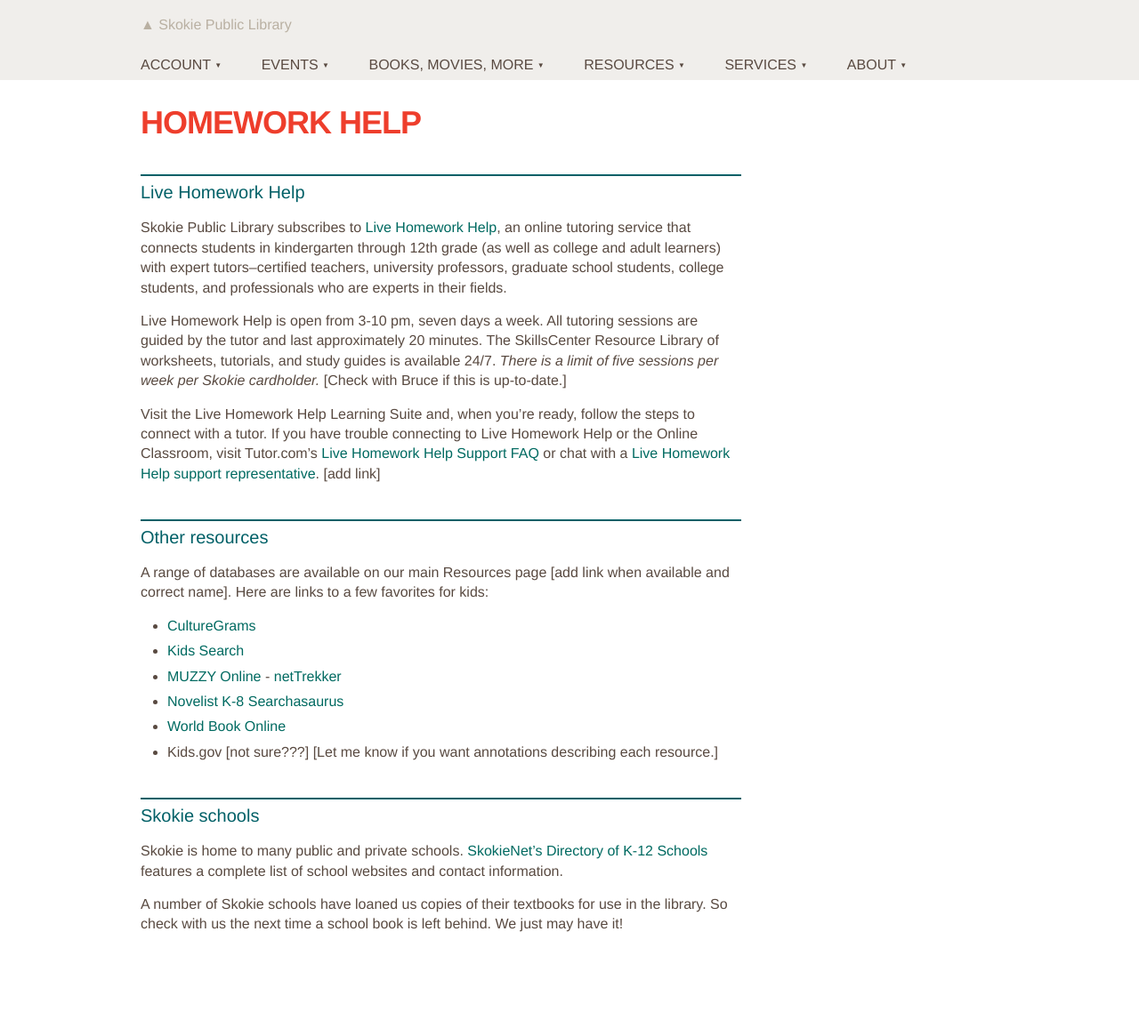
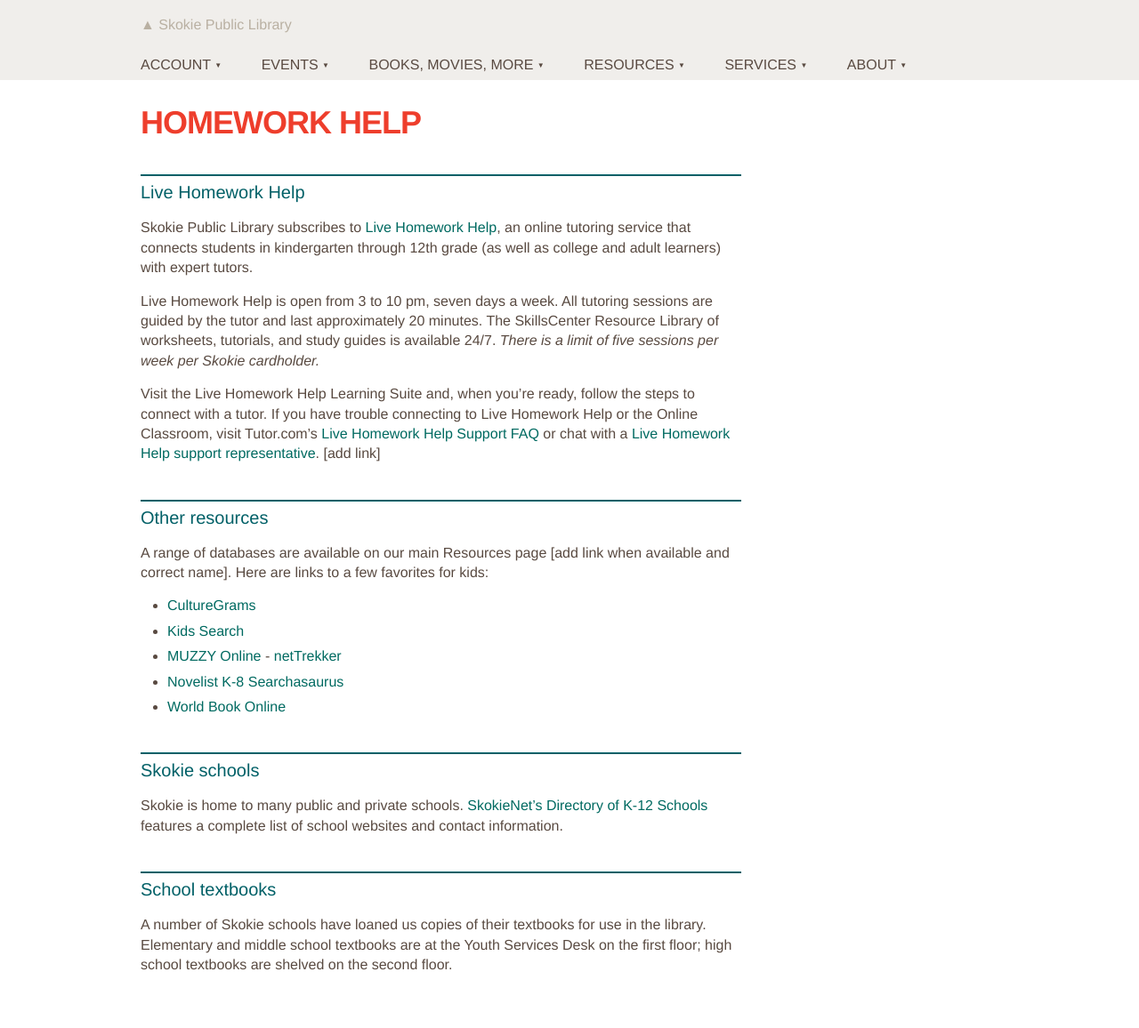
Before and after one commit to skokielibrary/spl-content, a Jekyll site: the page built from _content/mandy/resources--homework-help.markdown, in a window 1280 px wide. Shown: the whole page at 89% size. Built offline with Jekyll 4.4.1, drawn with Linux system fonts in a browser that asks for light colours; before the commit the page ends 1111 px from its top, so only the background shows below that.

Commit message:
Updated resources--homework-help.markdown

```diff
--- a/_content/mandy/resources--homework-help.markdown
+++ b/_content/mandy/resources--homework-help.markdown
@@ -5,15 +5,13 @@ published: true
 ---
 
 ##Live Homework Help
+Skokie Public Library subscribes to [Live Homework Help](http://lhh.tutor.com/?ProgramGUID=4e339970-4f83-46c7-8373-65e0218340a3), an online tutoring service that connects students in kindergarten through 12th grade (as well as college and adult learners) with expert tutors.
 
-Skokie Public Library subscribes to [Live Homework Help](http://lhh.tutor.com/?ProgramGUID=4e339970-4f83-46c7-8373-65e0218340a3), an online tutoring service that connects students in kindergarten through 12th grade (as well as college and adult learners) with expert tutors--certified teachers, university professors, graduate school students, college students, and professionals who are experts in their fields.
-
-Live Homework Help is open from 3-10 pm, seven days a week. All tutoring sessions are guided by the tutor and last approximately 20 minutes. The SkillsCenter Resource Library of worksheets, tutorials, and study guides is available 24/7. *There is a limit of five sessions per week per Skokie cardholder.* [Check with Bruce if this is up-to-date.]
+Live Homework Help is open from 3 to 10 pm, seven days a week. All tutoring sessions are guided by the tutor and last approximately 20 minutes. The SkillsCenter Resource Library of worksheets, tutorials, and study guides is available 24/7. *There is a limit of five sessions per week per Skokie cardholder.*
 
 Visit the Live Homework Help Learning Suite and, when you're ready, follow the steps to connect with a tutor. If you have trouble connecting to Live Homework Help or the Online Classroom, visit Tutor.com's [Live Homework Help Support FAQ](http://lhh.tutor.com/policies/faq.aspx) or chat with a [Live Homework Help support representative](http://lhh.tutor.com/policies/live-support.htm). [add link]
 
 ##Other resources
-
 A range of databases are available on our main Resources page [add link when available and correct name]. Here are links to a few favorites for kids:
 - [CultureGrams](http://online.culturegrams.com/)
 - [Kids Search](http://web.a.ebscohost.com/srck5/search?sid=1ec97ab5-e8d7-4476-8853-5e75a76b166e%40sessionmgr4003&vid=0&hid=4114)
@@ -21,11 +19,10 @@ A range of databases are available on our main Resources page [add link when ava
 - [Novelist K-8](http://web.b.ebscohost.com/novpk8/search/novbasic?sid=1dfa03fd-0f12-4699-97d5-9e844d548e98%40sessionmgr198&vid=0&hid=124)
  [Searchasaurus](http://web.a.ebscohost.com/sas/search?sid=0d05f445-a600-4747-8359-22532d3003b2%40sessionmgr4005&vid=0&hid=4114)
 - [World Book Online](http://www.worldbookonline.com/wb/products?ed=all&gr=PROVIDED+BY+SKOKIE+PUBLIC+LIBRARY)
-- Kids.gov [not sure???]
-[Let me know if you want annotations describing each resource.]
 
 ##Skokie schools
-
 Skokie is home to many public and private schools. [SkokieNet's Directory of K-12 Schools](http://skokienet.org/taxonomy/term/1619) features a complete list of school websites and contact information.
 
-A number of Skokie schools have loaned us copies of their textbooks for use in the library. So check with us the next time a school book is left behind. We just may have it!
+
+##School textbooks
+A number of Skokie schools have loaned us copies of their textbooks for use in the library. Elementary and middle school textbooks are at the Youth Services Desk on the first floor; high school textbooks are shelved on the second floor.
```
